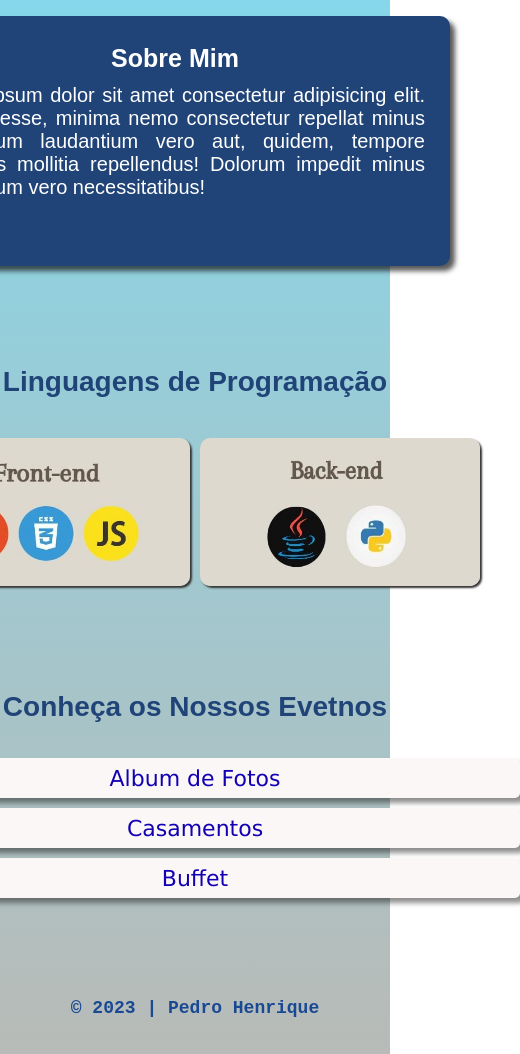
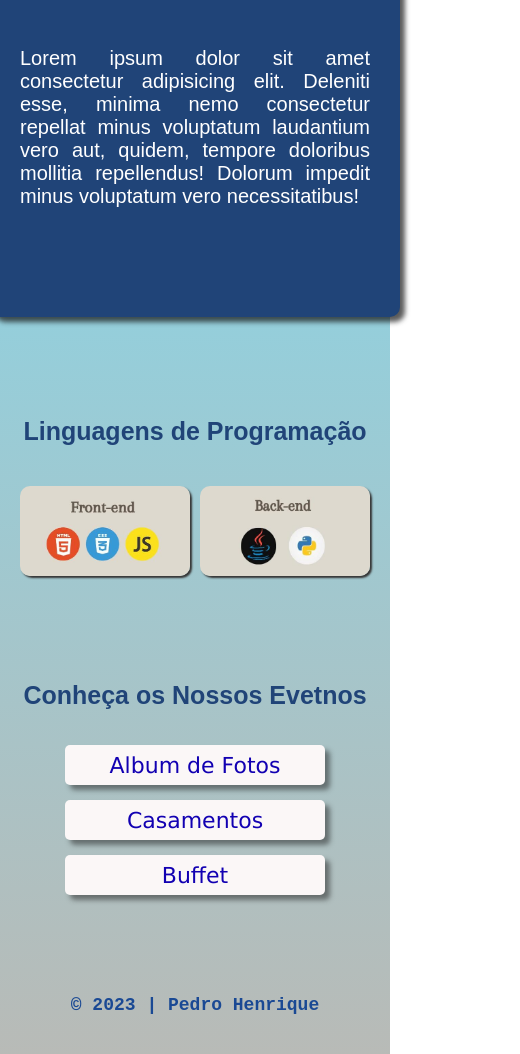
Before and after one commit to Pedriin7/Pedro, a plain HTML site: page index.html in a window 390 px wide. Shown: the part 342-1396 px from the top of the page, 520 px wide, since content can reach past the window. Drawn offline with Linux system fonts and the light colour scheme; a web font is replaced by a local one.

Commit message:
uploud das resoluções
a

```diff
--- a/css/main.css
+++ b/css/main.css
@@ -139,7 +139,7 @@ body{
     border-radius: ;
     justify-content: center;
     align-items: center;
-    width: 280px;
+    width: 400px;
     border-radius: 10px;
     box-shadow: 2px 2px 2px rgb(53, 53, 53);
     margin: 5px;
@@ -192,5 +192,78 @@ footer p{
     font-family: 'Courier New', Courier, monospace;
     font-weight: bold;
 }
+/*FIM CSS DESKOTP*/
 
-@media (max-width: 700px)
+/* Recurso para Renderizar o conteudo do site e adapte para divervos dispositivos moveis ou resoluções */
+@media (max-width: 700px){
+    .imagem img{
+        width: 140px;
+        margin-top: 25px;
+    }
+
+    .texto{
+        width: 300px;
+        height: 420px;
+    }
+
+    .linguagem img{
+        width: 220px;
+    }
+
+    .subtitulo{
+        font-size: 30px;
+    }
+
+    .item{
+        width: 350px;
+    }
+
+    .video{
+        width: 250px;
+    }
+}
+/*fim resoução 700*/
+
+@media (max-width: 500px) {
+    .imagem img{
+        width: 100px;
+        margin-top: 30px;
+    }
+
+    .nome{
+        font-size: 25px;
+
+    }
+
+    .texto{
+        width: 350px;
+        height: 320px;
+        padding: 30px;
+        margin-top: 50px;
+    }
+
+    .sobre-mim{
+        font-size: 20px;
+    }
+
+
+    .subtitulo{
+        font-size: 25px;
+    }
+
+    .linguagem img{
+        width: 170px;
+    }
+
+
+    .item{
+        width: 260px;
+        height: 40px;
+        margin-top: 15px;
+    }
+
+    .video{
+        width: 250px;
+        height: 160px;
+    }
+}
```
